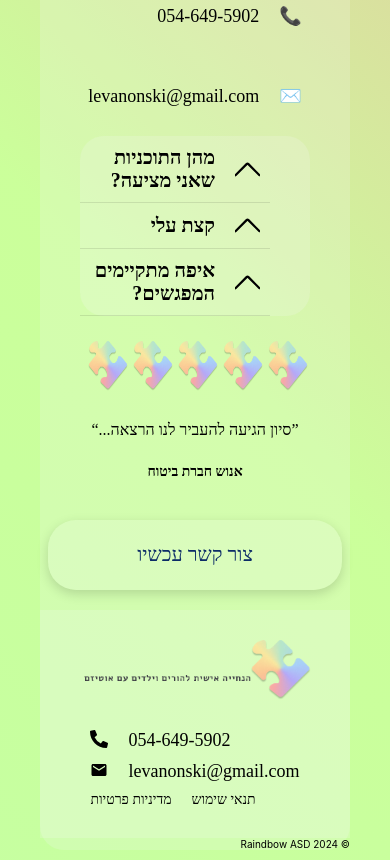
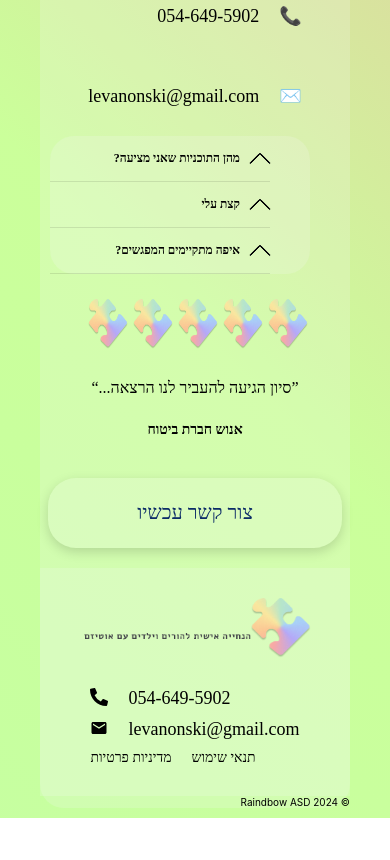
Before and after one commit to lionsgrandson/rainbow-asd-next, a Next.js app: page / in a window 390 px wide. Shown: the part 1740-2600 px from the top of the page. After the commit the page ends 2558 px from the top, so only its background shows below. Built offline with nearby package versions, Linux system fonts and the light colour scheme.

Commit message:
mobile: Qna mobile styling

```diff
--- a/src/styles/qna.module.css
+++ b/src/styles/qna.module.css
@@ -111,15 +111,30 @@
     width: 2.4rem;
     height: 2.4rem;
   }
+
+  .FirstBox {
+    width: calc(100% - 5rem);
+  }
 }
 @media (max-width: 400px) {
   .qnATitle {
-    font-size: 2rem;
+    font-size: 1.2rem;
+    padding: 0;
+    margin: 0;
   }
   .qnAP {
-    font-size: 1.6rem;
+    font-size: 1.2rem;
   }
   .listItemQnA {
-    padding: 1rem;
+    padding: 1rem 0;
+  }
+  .arrowCloosedSvg {
+    width: 2rem;
+    margin: auto;
+  }
+  .logoQnA {
+    width: 1.5rem;
+    height: 1.5rem;
+    margin: 0 0 0 0.5rem;
   }
 }
```
